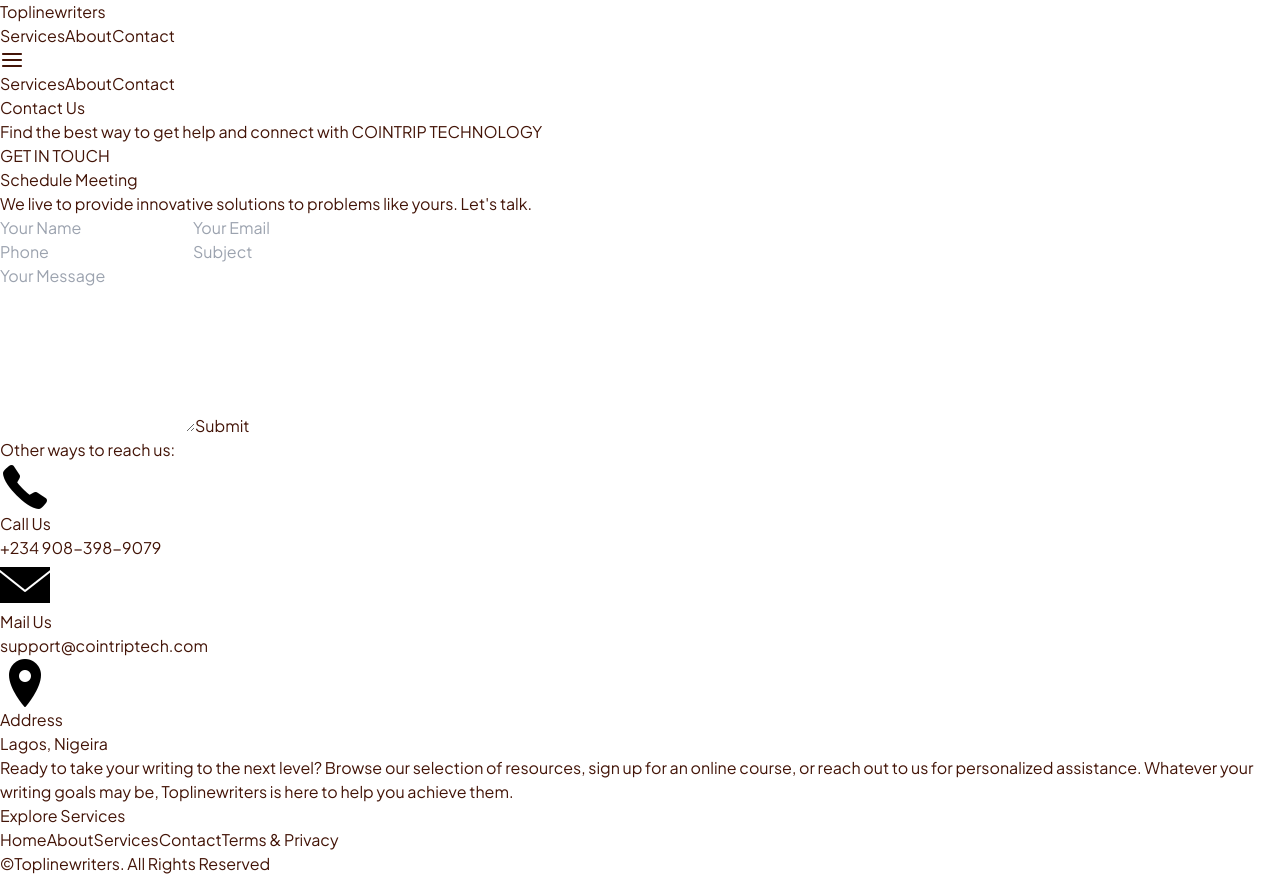
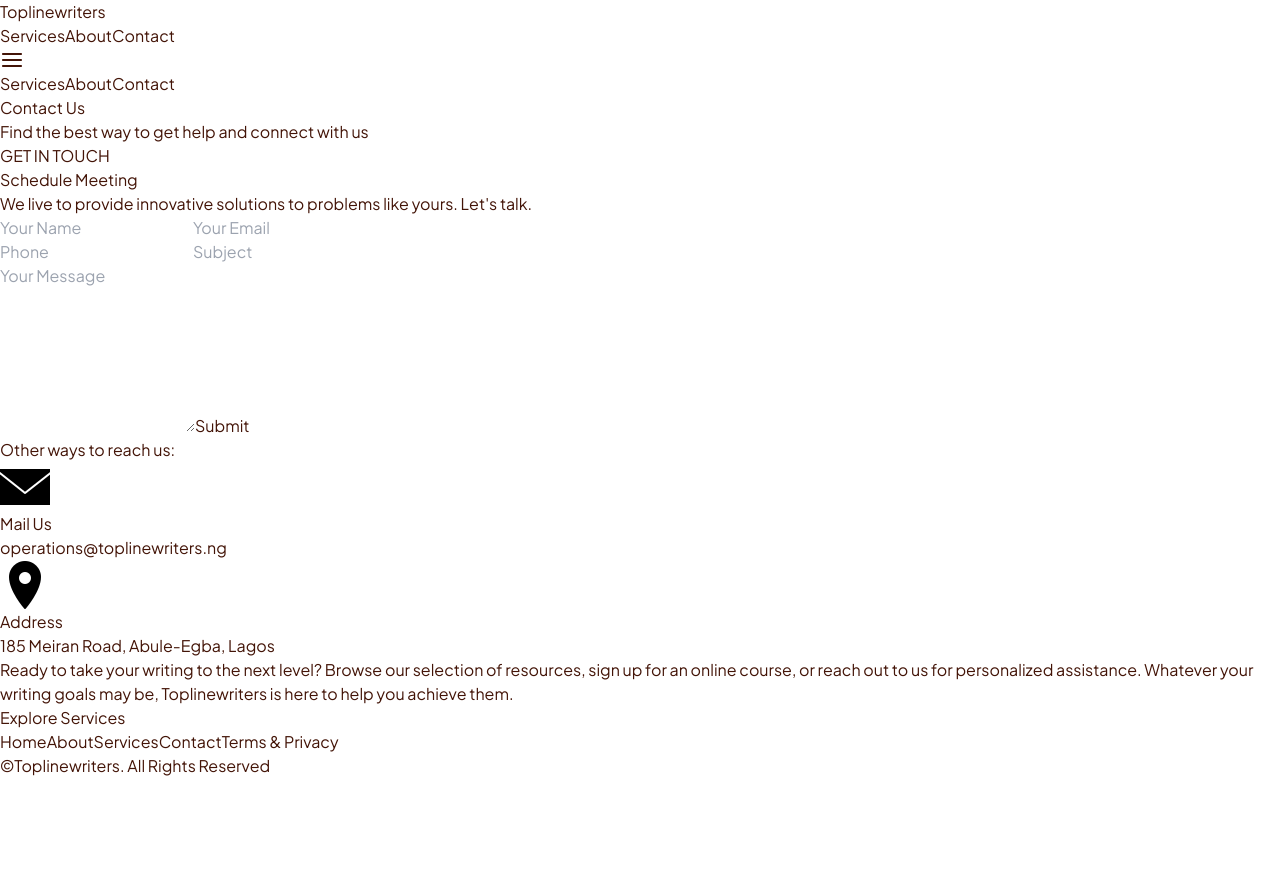
Before and after one commit to Weblanedev/topwriters, a React (Vite) app: page /contact-us in a window 1280 px wide. After the commit the page ends 800 px from the top, so only its background shows below. Built offline with nearby package versions, Linux system fonts and the light colour scheme.

Commit message:
feat: contact us info

```diff
--- a/src/contact.tsx
+++ b/src/contact.tsx
@@ -75,7 +75,7 @@
           <h1 className="font-medium md:font-semibold text-[50px] sm:text-[40px] md:text-[50px] md:text-left leading-snug md:leading-[62px] text-center text-orange-950">
             Contact Us
           </h1>
-          <p>Find the best way to get help and connect with COINTRIP TECHNOLOGY</p>
+          <p>Find the best way to get help and connect with us</p>
         </div>
       </section>
 
@@ -159,24 +159,13 @@
             <h2 className="text-[35px] font-medium">Other ways to reach us:</h2>
           </div>
           <div className="flex gap-5 items-start justify-center">
-            <img src={phoneIcon} alt="" className="w-6 pt-1" />
-            <div className="flex flex-col items-start justify-center gap-3">
-              <h4 className="text-[24px] leading-[24px] font-medium">
-                Call Us
-              </h4>
-              <p className="text-orange-500 leading-[16px]">
-                +234 908-398-9079
-              </p>
-            </div>
-          </div>
-          <div className="flex gap-5 items-start justify-center">
             <img src={mailIcon} alt="" className="w-6 pt-1" />
             <div className="flex flex-col items-start justify-center gap-3">
               <h4 className="text-[24px] leading-[24px] font-medium">
                 Mail Us
               </h4>
               <p className="text-orange-500 leading-[16px]">
-              support@cointriptech.com
+              operations@toplinewriters.ng
               </p>
             </div>
           </div>
@@ -187,7 +176,7 @@
                 Address
               </h4>
               <p className="text-orange-500 leading-normal">
-                Lagos, Nigeira
+              185 Meiran Road, Abule-Egba, Lagos
               </p>
             </div>
           </div>
--- a/src/utils.ts
+++ b/src/utils.ts
@@ -40,7 +40,7 @@
     img: "https://images.pexels.com/photos/4792729/pexels-photo-4792729.jpeg?auto=compress&cs=tinysrgb&w=1260&h=750&dpr=1",
     price: "$120",
     summary:
-      "Includes installation of WiFi router and up to 4 access points",
+      "Elevate your craft further with our Online Writing Courses.",
   },
   {
     id: 1,
```
